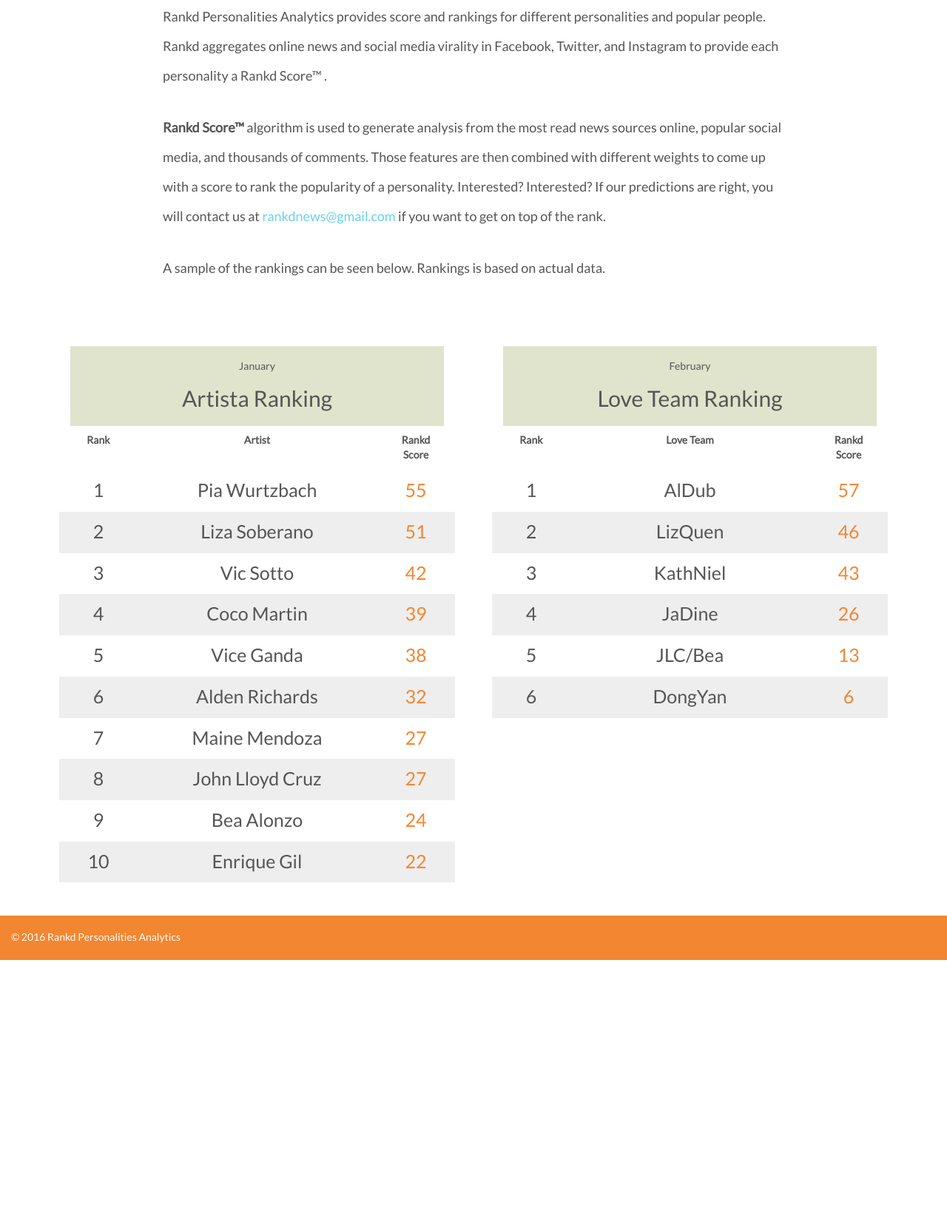
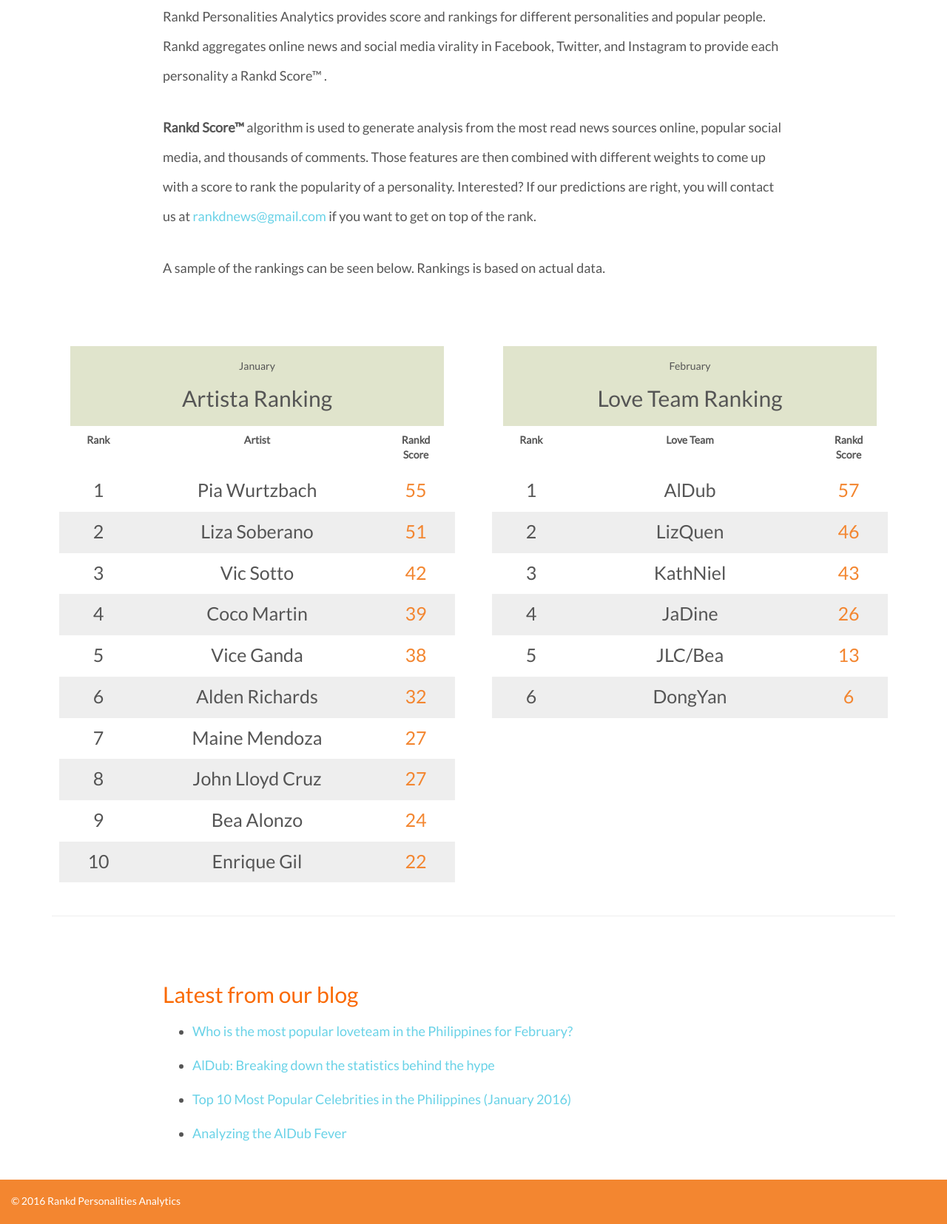
Before and after one commit to MojoJolo/artista_rank_ui, a plain HTML site: page index.html in a window 1280 px wide. Shown: the part 810-2465 px from the top of the page at 74% size. Before the commit the page ends 2108 px from the top, so only its background shows below. Drawn offline with Linux system fonts and the light colour scheme.

Commit message:
added tags and added latest posts

```diff
--- a/assets/css/style.css
+++ b/assets/css/style.css
@@ -26,7 +26,7 @@ a:hover {
 
 .jumbo-index {
     background: linear-gradient(rgba(105,210,231, 0.4), rgba(105,210,231, 0.4)),
-        url('../img/header-index.jpg') no-repeat center;
+        url('../img/header-index2.jpg') no-repeat center;
 }
 
 .jumbo-services {
@@ -117,7 +117,7 @@ footer {
     color: white;
 }
 
-#short_description, .blog-contents {
+.short_description, .blog-contents {
     padding-top: 50px;
     padding-bottom: 10px;
     padding-left: 150px;
@@ -132,7 +132,7 @@ footer {
     text-align: justify;
 }
 
-#short_description p, .blog-contents p {
+.short_description p, .blog-contents p {
     margin-bottom: 30px;
     line-height: 40px;
 }
--- a/index.html
+++ b/index.html
@@ -9,6 +9,9 @@
     <link rel="icon" type="image/png" sizes="32x32" href="assets/img/favicon-32x32.png">
     <link rel="icon" type="image/png" sizes="96x96" href="assets/img/favicon-96x96.png">
     <link rel="icon" type="image/png" sizes="16x16" href="assets/img/favicon-16x16.png">
+
+    <meta property="og:image" content="http://www.rankd.news/assets/img/logo.png" />
+    <meta name="description" content="Rankd Personalities Analytics provides score and rankings for different personalities and popular people. Rankd aggregates online news and social media virality in Facebook, Twitter, and Instagram to provide each personality a Rankd Score">
 </head>
 <body>
     <div class="jumbotron jumbo-index" id="jumbo">
@@ -48,11 +51,11 @@
     <div class="container">
         <div class="row">
             <div class="col-xs-12">
-                <div id="short_description">
+                <div class="short_description">
                     <h2 style="color: #FA6900;">Rankd Personalities Analytics</h2>
                     <p>Rankd Personalities Analytics provides score and rankings for different personalities and popular people. Rankd aggregates online news and social media virality in Facebook, Twitter, and Instagram to provide each personality a Rankd Score&trade; .</p>
 
-                    <p><strong>Rankd Score&trade; </strong> algorithm is used to generate analysis from the most read news sources online, popular social media, and thousands of comments. Those features are then combined with different weights to come up with a score to rank the popularity of a personality. Interested? Interested? If our predictions are right, you will contact us at <a href="mailto:rankdnews@gmail.com">rankdnews@gmail.com</a> if you want to get on top of the rank.</p>
+                    <p><strong>Rankd Score&trade; </strong> algorithm is used to generate analysis from the most read news sources online, popular social media, and thousands of comments. Those features are then combined with different weights to come up with a score to rank the popularity of a personality. Interested? If our predictions are right, you will contact us at <a href="mailto:rankdnews@gmail.com">rankdnews@gmail.com</a> if you want to get on top of the rank.</p>
 
                     <p>A sample of the rankings can be seen below. Rankings is based on actual data.</p>
                 </div>
@@ -356,6 +359,23 @@
         </div>
     </div>
 
+    <div class="container">
+        <div class="row">
+            <div class="col-xs-12">
+                <hr>
+                <div class="short_description">
+                    <h2 style="color: #FA6900;">Latest from our blog</h2>
+                    <ul>
+                        <li><a href="posts/popular-loveteam-february.html">Who is the most popular loveteam in the Philippines for February?</a></li>
+                        <li><a href="posts/aldub-hype.html">AlDub: Breaking down the statistics behind the hype</a></li>
+                        <li><a href="posts/popular-celebs.html">Top 10 Most Popular Celebrities in the Philippines (January 2016)</a></li>
+                        <li><a href="posts/aldub-fever.html">Analyzing the AlDub Fever</a></li>
+                    </ul>
+                </div>
+            </div>
+        </div>
+    </div>
+
     <div class="container-fluid">
         <div class="row">
             <footer class="col-xs-12">
```
Also changed, not shown: about.html (+4 -1 lines), blog.html (+3 -0 lines), posts/aldub-fever.html (+3 -0 lines), posts/aldub-hype.html (+3 -0 lines), posts/popular-celebs.html (+3 -0 lines), posts/popular-loveteam-february.html (+3 -0 lines), services.html (+6 -3 lines), assets/img/header-index2.jpg (added), assets/img/logo.png (renamed from assets/img/logo-291x291.png).
